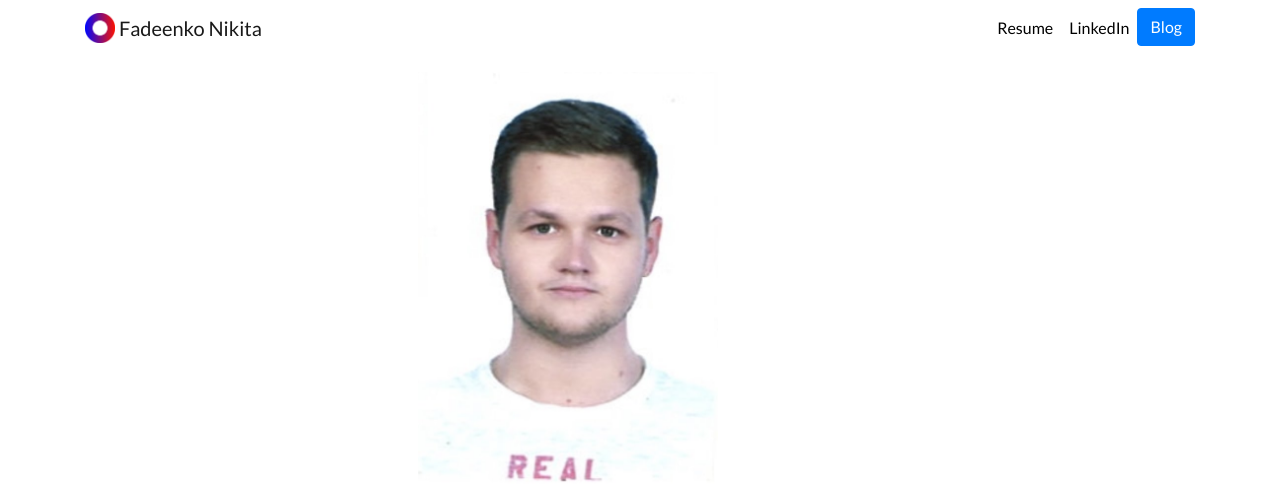
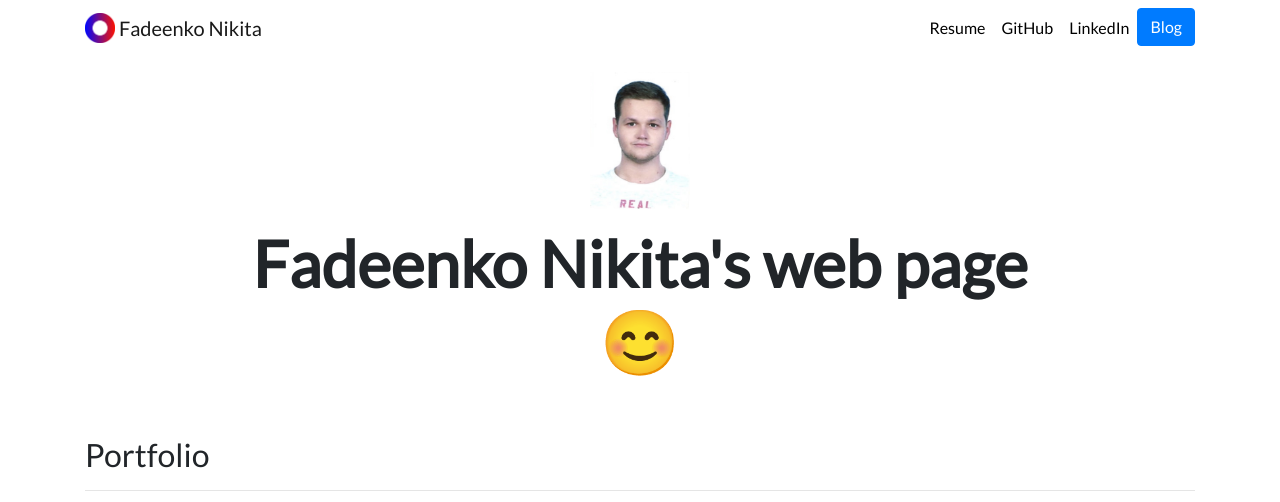
Before and after one commit to Averanc3/personal_portfolio, a Django app: page / in a window 1280 px wide. Shown: the top 502 px of the page. Run offline with Django 4.2, Linux system fonts and the light colour scheme; data comes from the database, SQL or seed files in the repository; both versions use the stored data as it was after the commit; some libraries are stand-ins or nearby versions.

Commit message:
Made a few updates

```diff
--- a/portfolio/templates/portfolio/base.html
+++ b/portfolio/templates/portfolio/base.html
@@ -32,14 +32,15 @@
         <div class="collapse navbar-collapse text-center" id="navbarNav">
             <ul class="navbar-nav ml-auto">
                 <li class="nav-item">
-                    <a class="nav-link" href="{% static 'portfolio/headphones.pdf' %}">Resume</a>
+                    <a class="nav-link" href="{% static 'portfolio/Resume.pdf' %}">Resume</a>
+                </li>
+                <li class="nav-item">
+                    <a class="nav-link" href="https://github.com/Averanc3" target="_blank">GitHub</a>
                 </li>
                 <li class="nav-item">
                     <a class="nav-link" href="https://www.linkedin.com/in/nikita-fadeenko/" target="_blank">LinkedIn</a>
                 </li>
-<!--                <li class="nav-item">-->
-<!--                    <a class="nav-link" href="https://twitter.com/ZappyCode" target="_blank">Twitter</a>-->
-<!--                </li>-->
+
                 <li>
                     <a role="button" href="{% url 'blog:all_blogs' %}" class="btn btn-primary">Blog</a>
                 </li>
--- a/portfolio/templates/portfolio/home.html
+++ b/portfolio/templates/portfolio/home.html
@@ -5,8 +5,8 @@
 
     {% load static %}
     <div class="row justify-content-center my-3">
-        <div class="col-5">
-            <img src="{% static 'portfolio/Averance.jpg' %}" width="300">
+        <div>
+            <img src="{% static 'portfolio/Averance.jpg' %}" width="100">
         </div>
     </div>
 
@@ -37,6 +37,6 @@
         </div>
         {% endfor %}
     </div>
-    <a href="{% url 'blog:all_blogs' %}">Blog</a>
+<!--    <a href="{% url 'blog:all_blogs' %}">Blog</a>-->
 
 {% endblock %}
```
Also changed, not shown: db.sqlite3, 2 other files.
